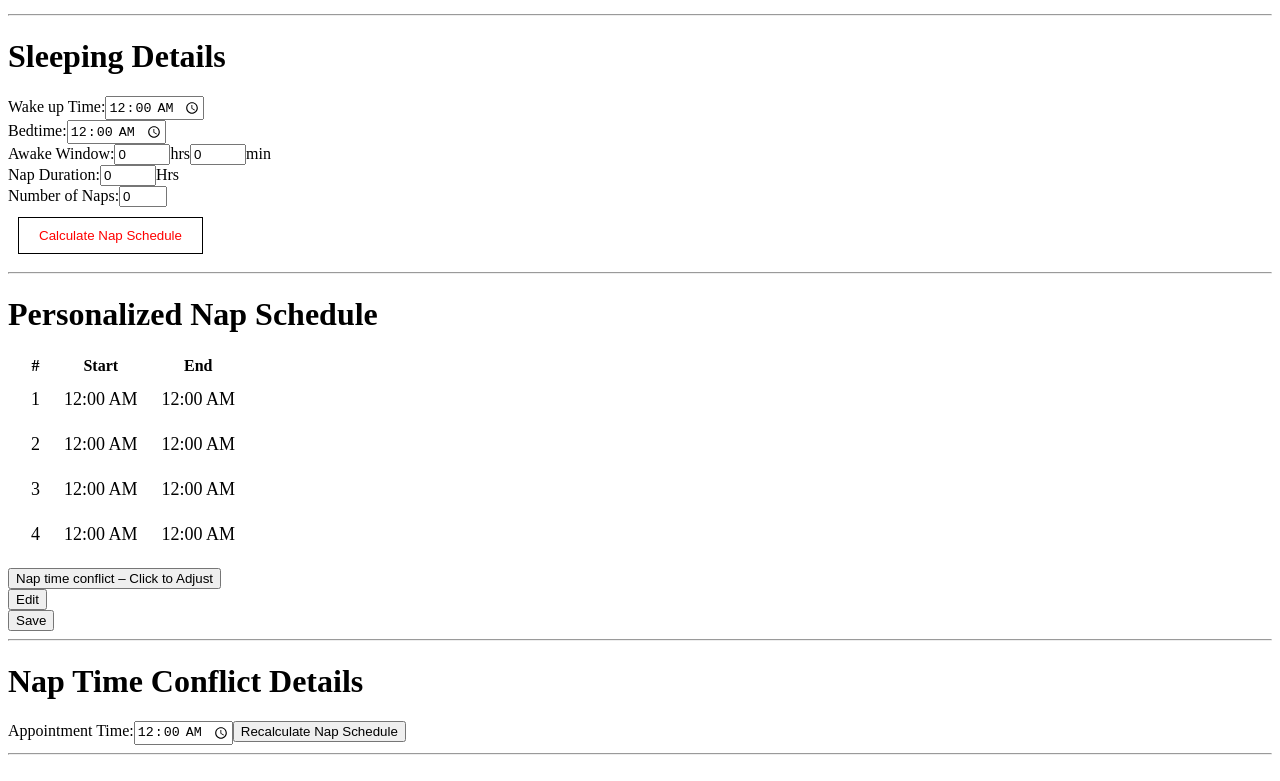
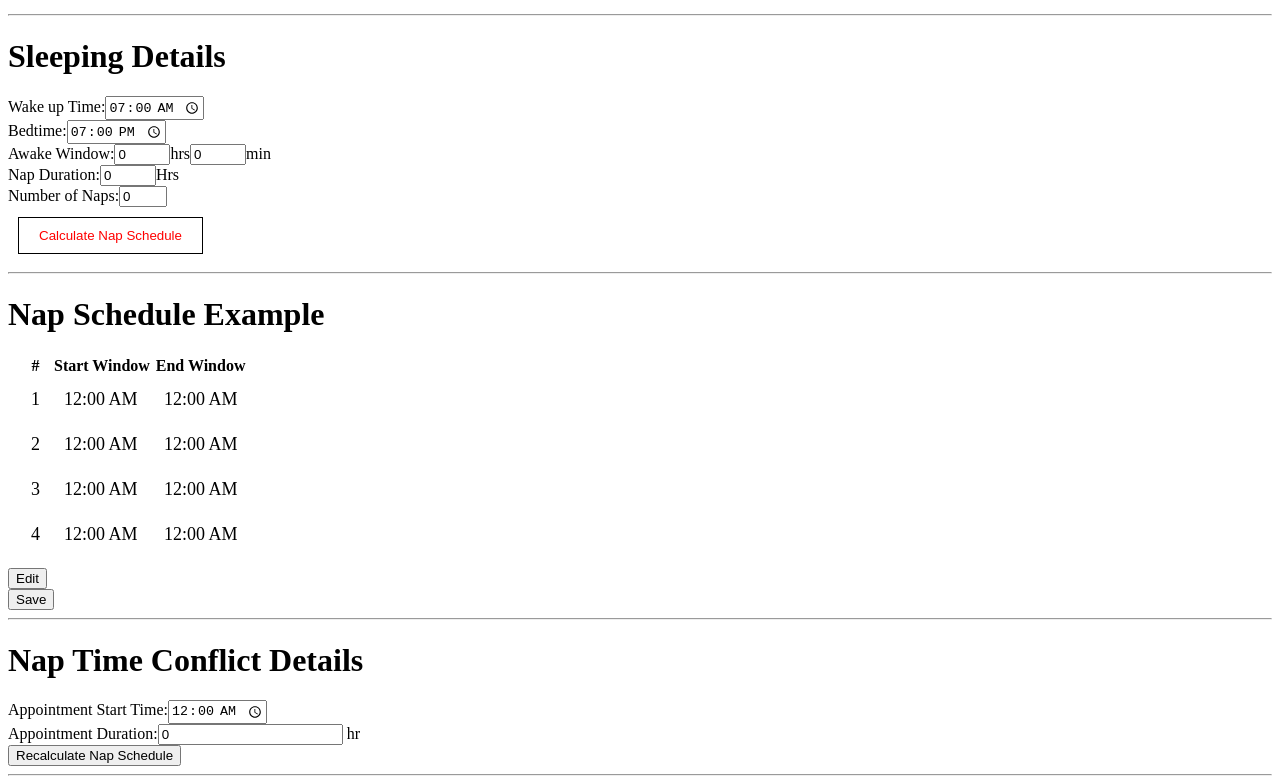
Before and after one commit to hannaohandrews/parent_math, a React (Vite) app: page / in a window 1280 px wide. Shown: the part 477-1258 px from the top of the page. Built offline with nearby package versions, Linux system fonts and the light colour scheme.

Commit message:
calculating modified naps

```diff
--- a/src/App.jsx
+++ b/src/App.jsx
@@ -4,7 +4,6 @@ import Recommendations from "./components/Recommendations";
 import PersonalNapSchedule from "./components/PersonalNapSchedule";
 import BabySchedule from "./components/BabySchedule";
 import Summary from "./components/Summary";
-import NapTimeConflict from "./components/NapTimeConflict";
 
 function App() {
 	const [ageInMonths, setAgeInMonths] = useState(0);
@@ -58,7 +57,7 @@ function App() {
 				bedTime={bedTime}
 				endOfNapTimes={endOfNapTimes}
 			/>
-			<NapTimeConflict />
+
 			<Summary
 				napTimes={napTimes}
 				bedTime={bedTime}
--- a/src/components/BabySchedule.jsx
+++ b/src/components/BabySchedule.jsx
@@ -23,8 +23,8 @@ export default function BabySchedule({
 	onCalculateEndOfNap,
 	onBedTimeChange,
 }) {
-	const [wakeUpTime, setWakeUpTime] = useState("00:00");
-	const [localBedTime, setlocalBedTime] = useState("00:00");
+	const [wakeUpTime, setWakeUpTime] = useState("07:00");
+	const [localBedTime, setlocalBedTime] = useState("19:00");
 
 	const [awakeWindow, setAwakeWindow] = useState(0);
 	const [awakeHour, setAwakeHour] = useState(0);
@@ -37,7 +37,6 @@ export default function BabySchedule({
 	const [napEndTimes, setNapEndTimes] = useState([]);
 
 	const calculateNap = (startTime, awakeWindow, napDuration) => {
-		console.log(awakeWindow);
 		const [hours, minutes] = startTime.split(":");
 		const startTimeParsed = dayjs()
 			.hour(parseInt(hours, 10))
@@ -55,7 +54,6 @@ export default function BabySchedule({
 	};
 
 	const calculateFirstNap = (startTime, awakeWindow) => {
-		console.log(awakeWindow, "awakeWindow");
 		const [hours, minutes] = startTime.split(":");
 		const startTimeParsed = dayjs()
 			.hour(parseInt(hours, 10))
@@ -88,7 +86,6 @@ export default function BabySchedule({
 			e.preventDefault();
 			const awakeMinInHours = parseFloat(awakeMin / 60).toPrecision(3);
 			const windowInHours = Number(awakeHour) + Number(awakeMinInHours);
-			console.log(windowInHours, "windowInHours");
 
 			let lastNapTime = wakeUpTime;
 			const calculatedNapTimes = [];
--- a/src/components/NapTimeConflict.jsx
+++ /dev/null
@@ -1,29 +0,0 @@
-import { useState } from "react";
-
-export default function NapTimeConflict() {
-	const [conflictTime, setConflictTime] = useState("00:00");
-
-	const handleRecalculate = () => {
-		console.log("recalculate Clicked! ");
-	};
-	return (
-		<>
-			<form>
-				<h1>Nap Time Conflict Details</h1>
-				<label>
-					Appointment Time:
-					<input
-						name="conflictTime"
-						type="time"
-						value={conflictTime}
-						onChange={(e) => setConflictTime(e.target.value)}
-					/>
-				</label>
-				<button onClick={handleRecalculate}> Recalculate Nap Schedule</button>
-				<br />
-
-				<hr />
-			</form>
-		</>
-	);
-}
--- a/src/components/PersonalNapSchedule.jsx
+++ b/src/components/PersonalNapSchedule.jsx
@@ -1,3 +1,4 @@
+import { useState } from "react";
 import PropTypes from "prop-types";
 import styled from "styled-components";
 import dayjs from "dayjs";
@@ -18,6 +19,20 @@ export default function PersonalNapSchedule({
 	bedTime,
 	endOfNapTimes,
 }) {
+	// Function parseTimeToDayjs
+
+	function parseTimeToDaysjs(totalMinutes) {
+		const hours = Math.floor(totalMinutes / 60);
+		const minutes = totalMinutes % 60;
+		const finalTime = dayjs()
+			.hour(hours)
+			.minute(minutes)
+			.second(0)
+			.millisecond(0);
+
+		return finalTime.format("hh:mm A");
+	}
+
 	// bedTime
 	const [hours, minutes] = bedTime.split(":");
 	const bedTimeParsed = dayjs()
@@ -58,17 +73,85 @@ export default function PersonalNapSchedule({
 	const timeDifferenceDuration = dayjs.duration(timeDifferenceInMS);
 	const timeDifferenceInHours = Math.floor(timeDifferenceDuration.asHours());
 
+	//Conflict Times
+	const [conflictStartTime, setConflictStartTime] = useState("00:00");
+	const [conflictTimeDuration, setConflictTimeDuration] = useState(0);
+
+	const setConflictTime = (data) => {
+		setConflictStartTime(data);
+	};
+
+	const setConflictDuration = (data) => {
+		setConflictTimeDuration(data);
+	};
+
+	console.log(conflictStartTime);
+	console.log(conflictTimeDuration);
+
+	// Recalculate New sleeping times
+	const handleRecalculate = (naps, appointmentTime) => {
+		console.log("naps", naps);
+		function toMinutes(timeStr) {
+			const [hours, minutes] = timeStr.split(":").map(Number);
+			return hours * 60 + minutes;
+		}
+
+		const appointmentMinutes = toMinutes(appointmentTime);
+		console.log(appointmentMinutes, "appointmentMinutes");
+		// find the index of closet nap time to the appointment
+
+		let closestIndex = -1;
+		let minDiff = Infinity;
+
+		naps.forEach((nap, index) => {
+			const napMinutes = toMinutes(nap);
+			const diff = Math.abs(napMinutes - appointmentMinutes);
+
+			if (diff < minDiff) {
+				minDiff = diff;
+				closestIndex = index;
+			}
+
+			console.log(closestIndex, "closestIndex");
+		});
+
+		console.log(closestIndex, "closestIndex");
+		// Create the new nap schedule with conflict
+		const newNaps = [...naps];
+		const suggestFirstNewNap = parseTimeToDaysjs(
+			toMinutes(naps[closestIndex]) - 60
+		);
+		console.log(suggestFirstNewNap, "suggestNewNap");
+
+		let timeAddedToNap = conflictTimeDuration * 60 + 60;
+		const suggestSecondNewNap = parseTimeToDaysjs(
+			toMinutes(naps[closestIndex]) + timeAddedToNap
+		);
+
+		console.log(suggestSecondNewNap, "suggestSecondNewNap");
+
+		newNaps[closestIndex] = `SKIP Nap or Earlier Nap at ${suggestFirstNewNap}`;
+		newNaps.splice(closestIndex + 1, 0, `Next Nap at ${suggestSecondNewNap}`);
+		newNaps[closestIndex + 1] = `Later Nap at ${suggestSecondNewNap}`;
+
+		newNaps.push("Suggested Early Bedtime: or Suggested Late Bedtime: ");
+
+		console.log(newNaps);
+		return newNaps;
+	};
+	//JSX
 	return (
 		<>
-			<h1>Personalized Nap Schedule</h1>
+			<h1> Nap Schedule Example</h1>
 			<div>
 				<NapContainer>
 					<table>
 						<thead>
 							<tr>
 								<th>#</th>
-								<th>Start</th>
-								<th>End</th>
+								<th>Start Window</th>
+								<th>End Window</th>
+								<th></th>
 							</tr>
 						</thead>
 						<tbody>
@@ -83,18 +166,52 @@ export default function PersonalNapSchedule({
 									<td>
 										<NapItem>{newEndOfNapTimes[index]}</NapItem>
 									</td>
+									<td></td>
 								</tr>
 							))}
 						</tbody>
 					</table>
 				</NapContainer>
-				<button> Nap time conflict – Click to Adjust </button>
-				<br />
 				<button> Edit</button>
 				<br />
 				<button> Save</button>
 			</div>
 			<hr />
+			<form>
+				<h1>Nap Time Conflict Details</h1>
+				<label>
+					Appointment Start Time:
+					<input
+						name="conflictTime"
+						type="time"
+						value={conflictStartTime}
+						onChange={(e) => setConflictTime(e.target.value)}
+					/>
+				</label>
+				<br />
+				<label>
+					Appointment Duration:
+					<input
+						name="conflictDuration"
+						type="number"
+						value={conflictTimeDuration}
+						onChange={(e) => setConflictDuration(e.target.value)}
+					/>{" "}
+					hr
+				</label>
+				<br />
+				<button
+					onClick={(e) => {
+						e.preventDefault();
+						handleRecalculate(napTimes, conflictStartTime);
+					}}>
+					{" "}
+					Recalculate Nap Schedule
+				</button>
+				<br />
+
+				<hr />
+			</form>
 		</>
 	);
 }
```
